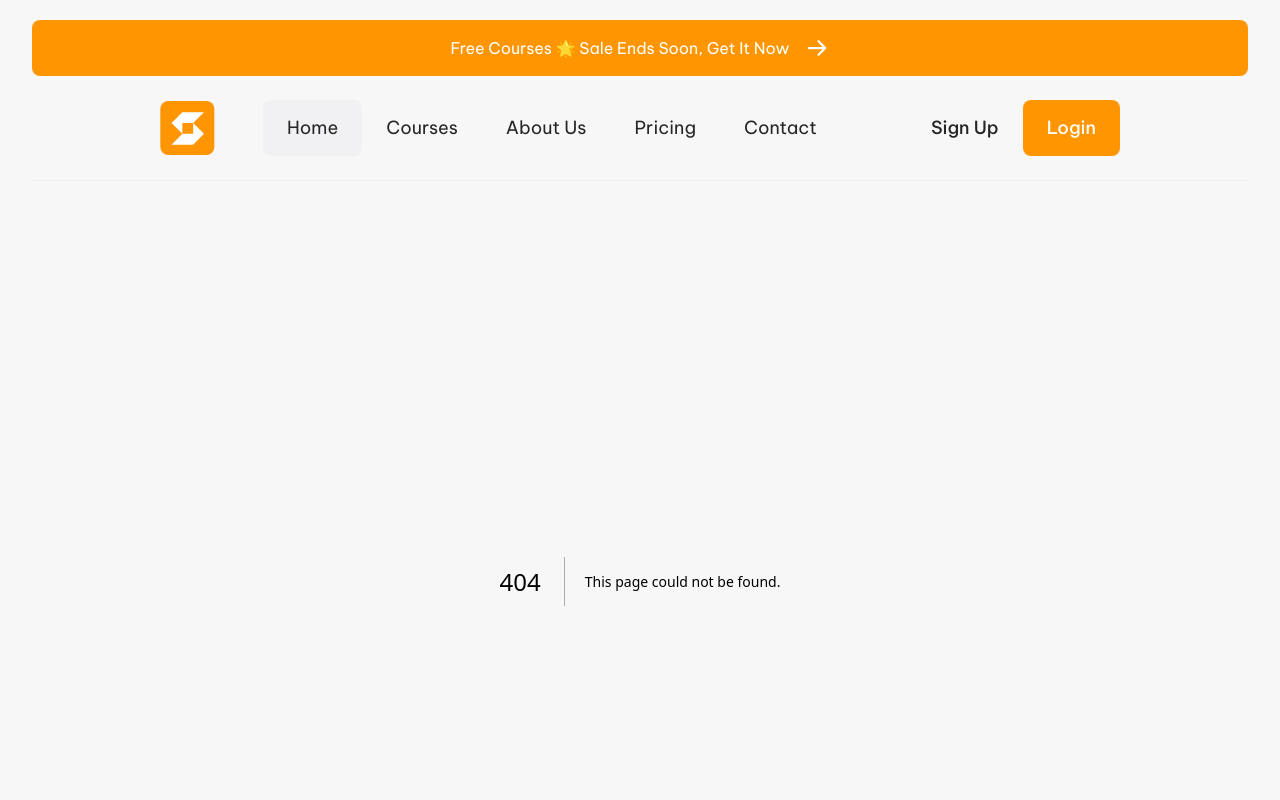
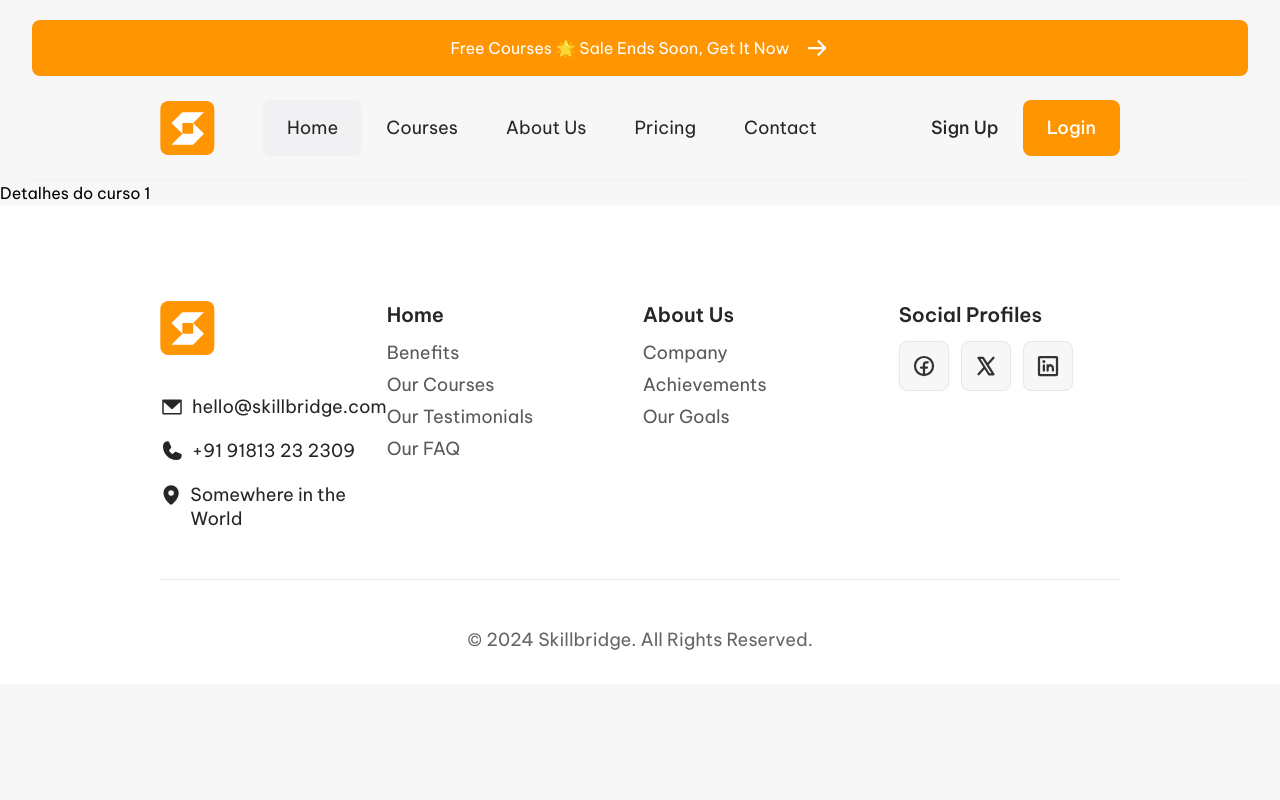
Before and after one commit to mjtavrs/skillbridge-2.0, a Next.js app: page /courses/1 in a window 1280 px wide. Before the commit this address had no page. Shown: the top 800 px of the page. Built offline with nearby package versions, Linux system fonts and the light colour scheme.

Commit message:
feat: Begin the dynamic routing for the pages of the available courses

```diff
--- /dev/null
+++ b/src/app/courses/[courseId]/page.tsx
@@ -0,0 +1,7 @@
+export default function CourseDetails({
+  params,
+}: {
+  params: { courseId: string }
+}) {
+  return <h1>Detalhes do curso {params.courseId}</h1>
+}
```
